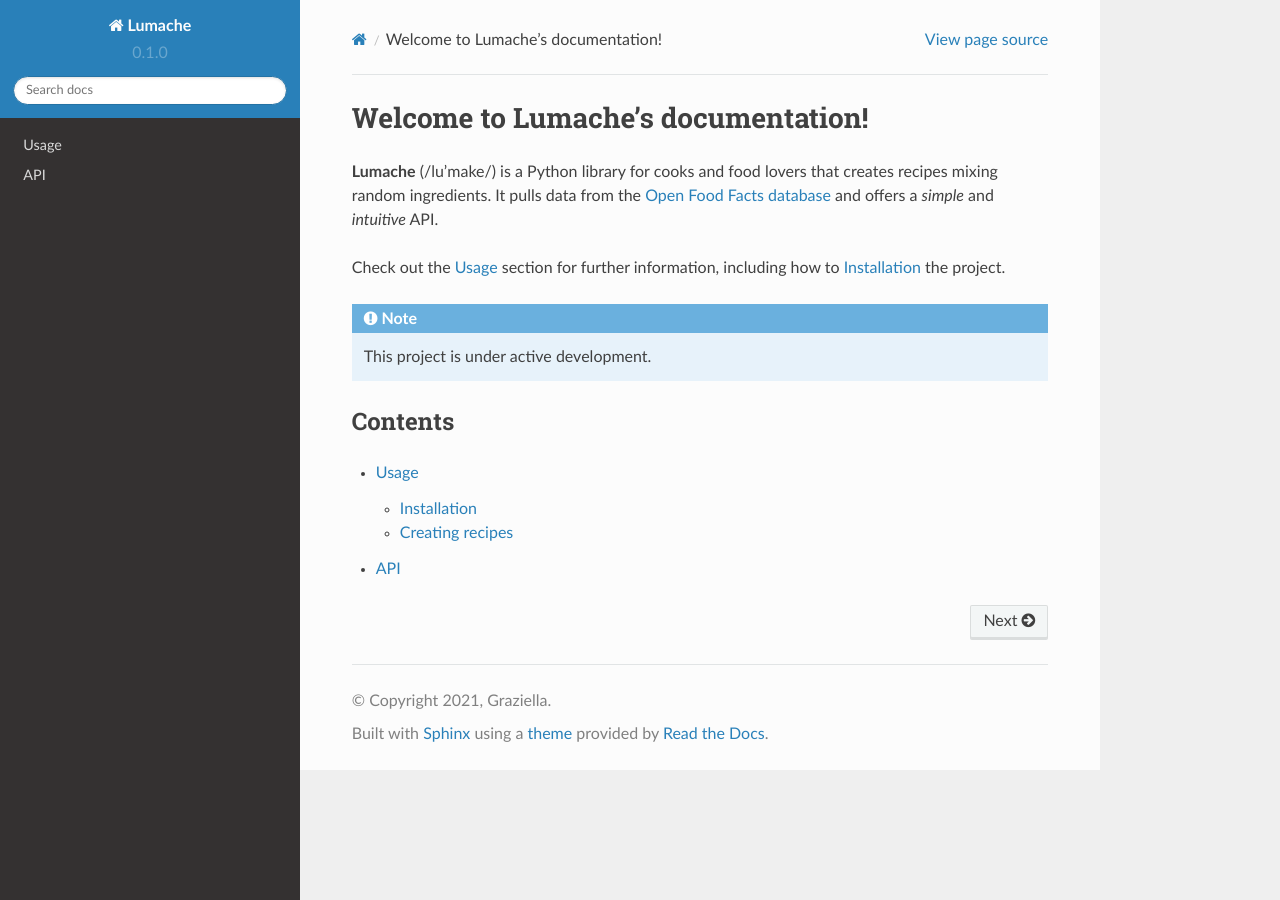
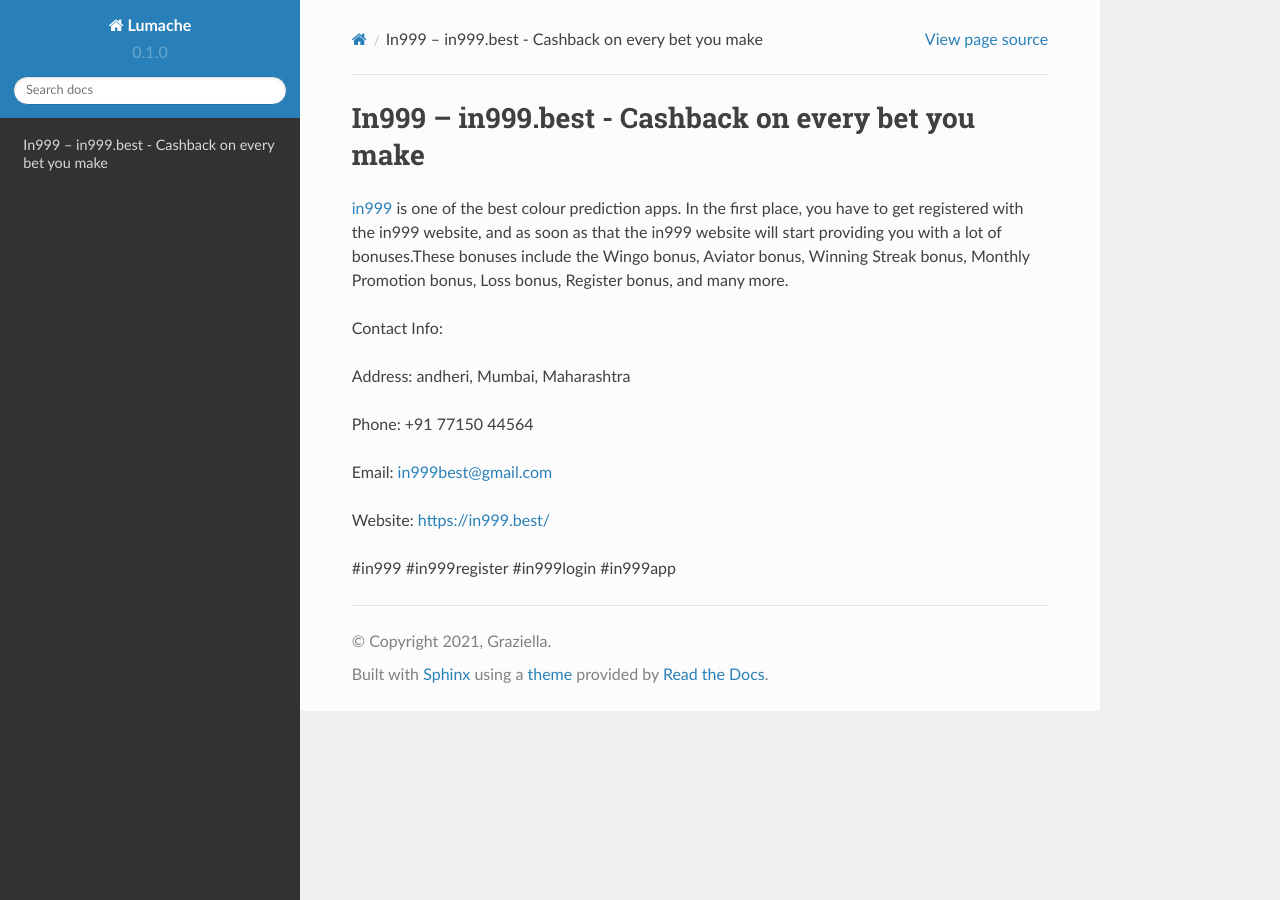
Before and after one commit to socialentity1/in999best, a Sphinx documentation site: the page built from docs/source/index.rst, in a window 1280 px wide. Built offline with Sphinx 7.4.7 and the Read the Docs theme 2.0.0, drawn with Linux system fonts in a browser that asks for light colours.

Commit message:
Update index.rst

```diff
--- a/docs/source/index.rst
+++ b/docs/source/index.rst
@@ -1,22 +1,16 @@
-Welcome to Lumache's documentation!
+In999 – in999.best - Cashback on every bet you make
 ===================================
 
-**Lumache** (/lu'make/) is a Python library for cooks and food lovers
-that creates recipes mixing random ingredients.
-It pulls data from the `Open Food Facts database <https://world.openfoodfacts.org/>`_
-and offers a *simple* and *intuitive* API.
+`in999 <https://in999.best/>`_ is one of the best colour prediction apps. In the first place, you have to get registered with the in999 website, and as soon as that the in999 website will start providing you with a lot of bonuses.These bonuses include the Wingo bonus, Aviator bonus, Winning Streak bonus, Monthly Promotion bonus, Loss bonus, Register bonus, and many more.
 
-Check out the :doc:`usage` section for further information, including
-how to :ref:`installation` the project.
+Contact Info:
 
-.. note::
+Address: andheri, Mumbai, Maharashtra
 
-   This project is under active development.
+Phone:  +91 77150 44564
 
-Contents
---------
+Email: in999best@gmail.com
 
-.. toctree::
+Website: https://in999.best/
 
-   usage
-   api
+#in999 #in999register #in999login #in999app
```
